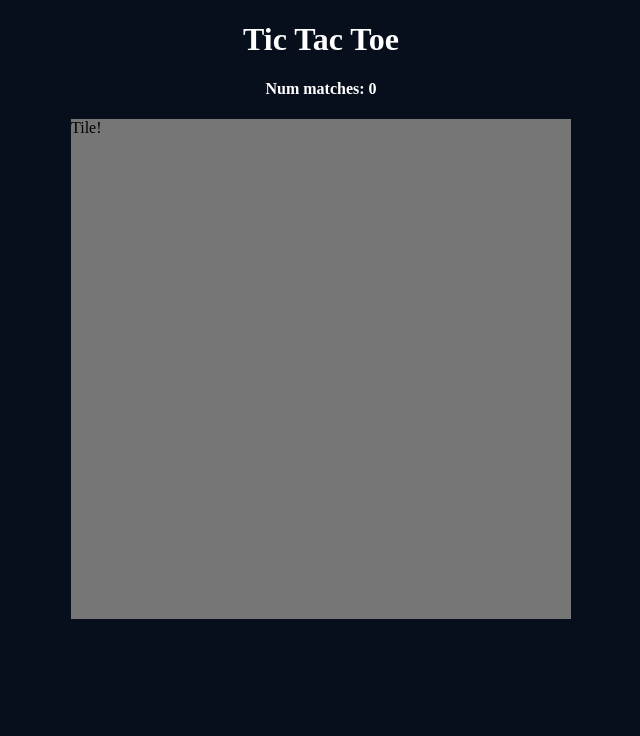
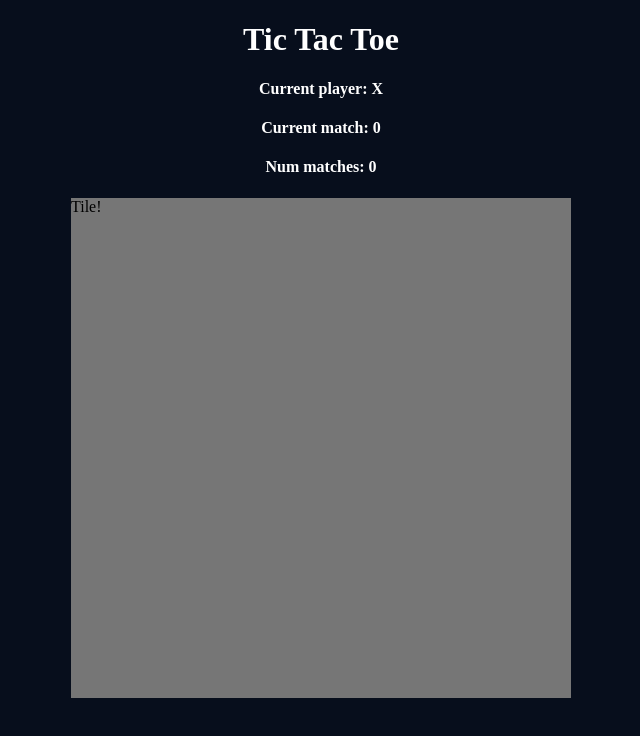
Before and after one commit to aelawson/tic_tac_toe, a React app: page / in a window 1280 px wide. Shown: the top 736 px of the page, without its empty margins (319-959 px from the left). Built offline with nearby package versions, Linux system fonts and the light colour scheme.

Commit message:
Render current match and current player to info component.

```diff
--- a/src/components/info.jsx
+++ b/src/components/info.jsx
@@ -6,8 +6,10 @@ export default class Info extends React.Component {
 	render() {
 		return (
 			<div>
-				<h1>Tic Tac Toe</h1>
-				<h4>Num matches: { this.props.numMatches }</h4>
+				<h1 id="title">Tic Tac Toe</h1>
+				<h4 id="currentPlayer">Current player: { this.props.currentPlayer }</h4>
+				<h4 id="currentMatch">Current match: { this.props.currentMatch }</h4>
+				<h4 id="numMatches">Num matches: { this.props.numMatches }</h4>
 			</div>
 		);
 	}
```
